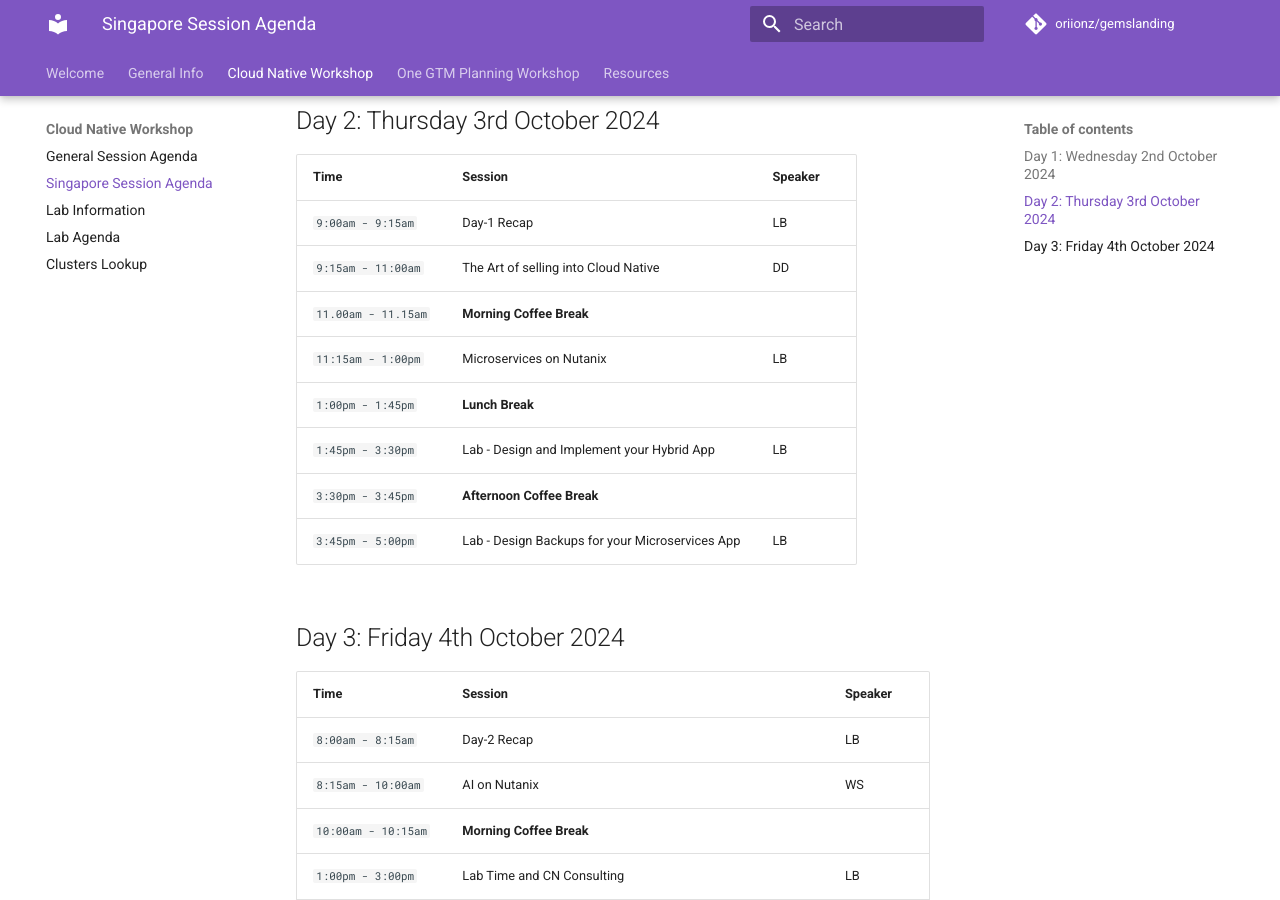
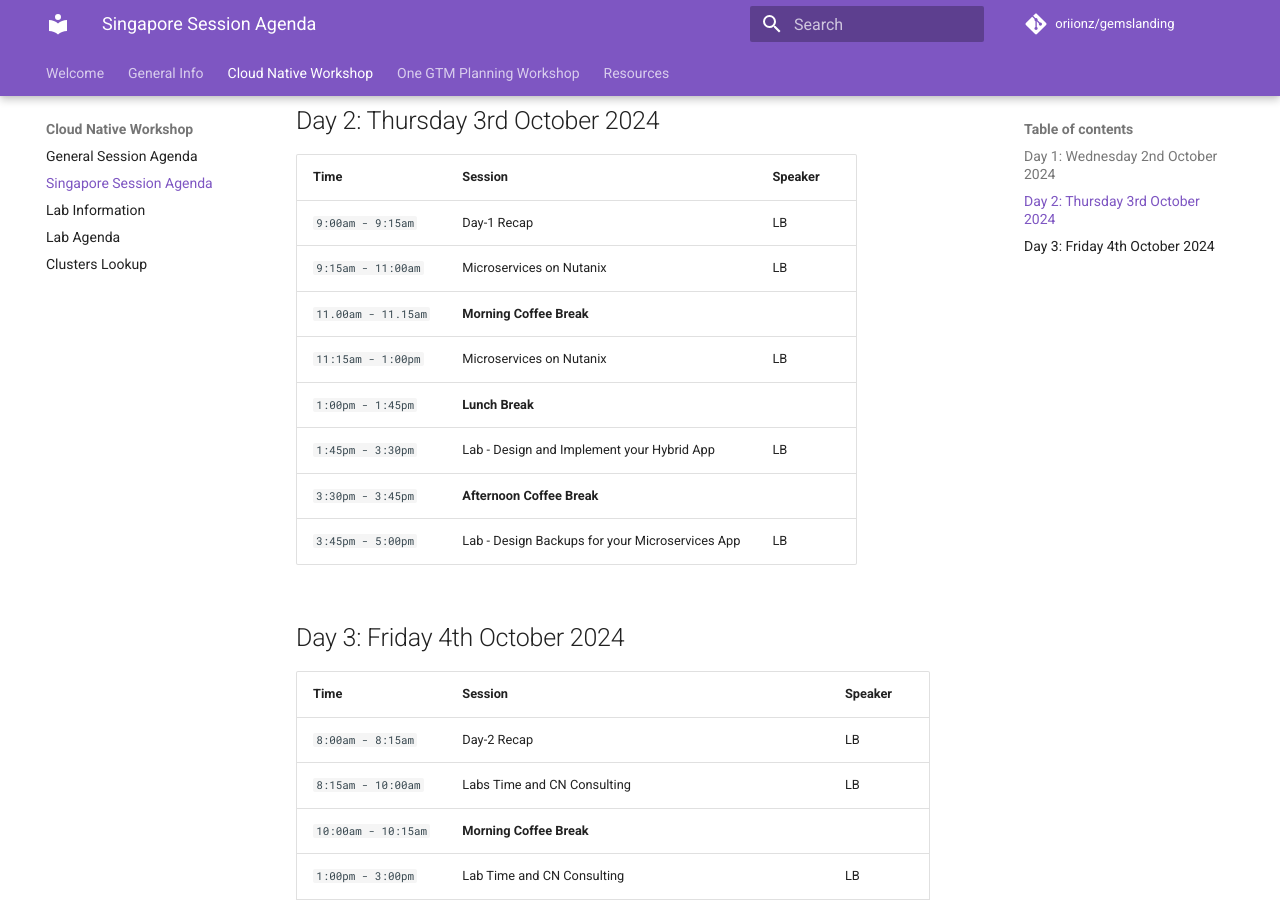
Before and after one commit to oriionz/gemslanding, an MkDocs documentation site: the page built from docs/daily_agenda/general_agenda_sing.md, in a window 1280 px wide and 900 px high, scrolled down 641 px. Built offline with MkDocs 1.6.1 and Material for MkDocs 9.7.7, drawn with Linux system fonts in a browser that asks for light colours; comment, search, counter and statistics services are not loaded.

Commit message:
update: sing agenda DD and WS session removed

```diff
--- a/docs/daily_agenda/general_agenda_sing.md
+++ b/docs/daily_agenda/general_agenda_sing.md
@@ -5,7 +5,7 @@
 |  Time | Session | Speaker |
 |-------------------------|--------|----------------|
 |`9:00am - 9:30am` | Welcome | VO |
-|`9:30am - 10:30am` | Cloud Native and Microservices Simplified| TBA |
+|`9:30am - 10:30am` | Cloud Native and Microservices Simplified| LB |
 |`10:30am - 10:45am` | **Morning Coffee Break** |
 |`10.45am - 12:15pm` | Cloud Native and Microservices Simplified | LB |
 |`12:15pm - 1:00pm` | **Lunch Break** |
@@ -19,7 +19,7 @@
 | Time | Session | Speaker |
 |-------------------------|----------|----------------|
 |`9:00am - 9:15am` | Day-1 Recap | LB |
-|`9:15am - 11:00am`| The Art of selling into Cloud Native | DD |
+|`9:15am - 11:00am`| Microservices on Nutanix  | LB |
 |`11.00am - 11.15am` | **Morning Coffee Break** |
 |`11:15am - 1:00pm` | Microservices on Nutanix | LB |
 |`1:00pm - 1:45pm` | **Lunch Break** |
@@ -33,7 +33,7 @@
 | Time | Session | Speaker |
 |-------------------------|----------|----------------|
 |`8:00am - 8:15am` | Day-2 Recap | LB |
-|`8:15am - 10:00am`| AI on Nutanix  | WS |
+|`8:15am - 10:00am`| Labs Time and CN Consulting  | LB |
 |`10:00am - 10:15am`| **Morning Coffee Break** |
 |`1:00pm - 3:00pm`| Lab Time and CN Consulting | LB |
 |`12:00pm - 1:00pm` | **Lunch Break** |
```
Also changed, not shown: 11 other files.
